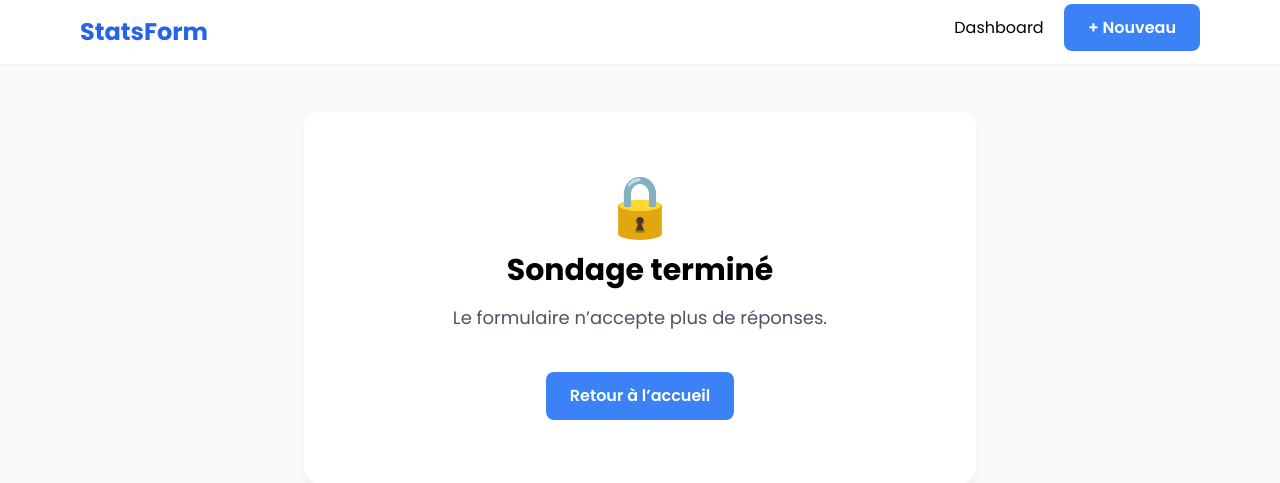
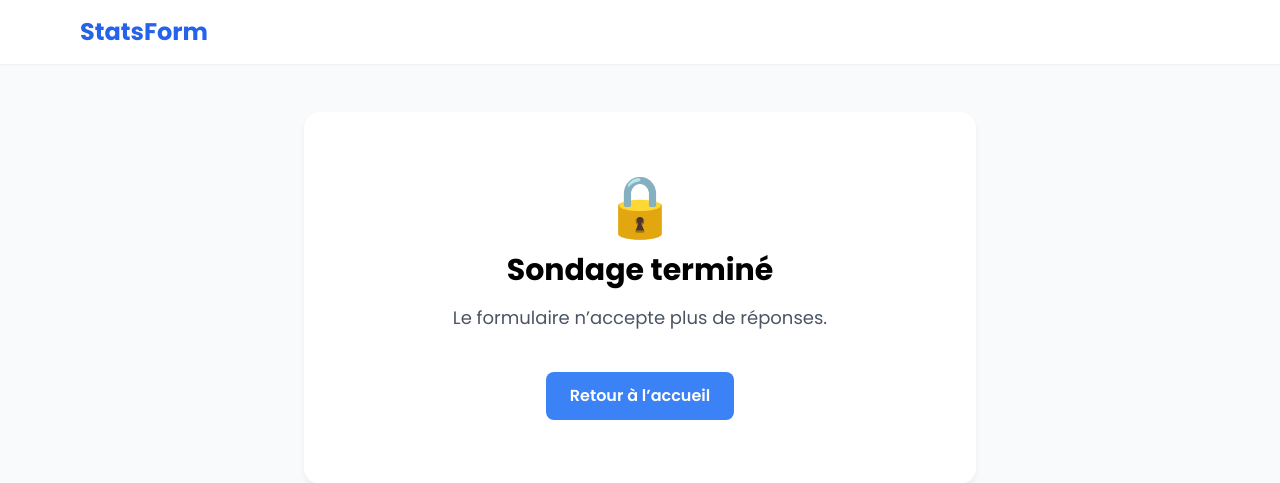
Before and after one commit to Carole10/statform, a Python web app: template templates/form_ferme.html in a window 1280 px wide. Shown: the top 483 px of the page. Run offline with Jinja, Linux system fonts and the light colour scheme; the template is opened without the code that fills it, so the values that code supplies are empty; some libraries are stand-ins or nearby versions.

Commit message:
suppression de lien sur form_ferme

```diff
--- a/templates/form_ferme.html
+++ b/templates/form_ferme.html
@@ -1,11 +1,6 @@
 {% extends "base.html" %}
 
-{% block fasterNavigation %}
-<div>
-    <a href="/dashboard" class="mr-4">Dashboard</a>
-    <a href="/new" class="btn-primary">+ Nouveau</a>
-</div>
-{% endblock %}
+
 
 {% block content %}
 <div class="max-w-2xl mx-auto">
```
